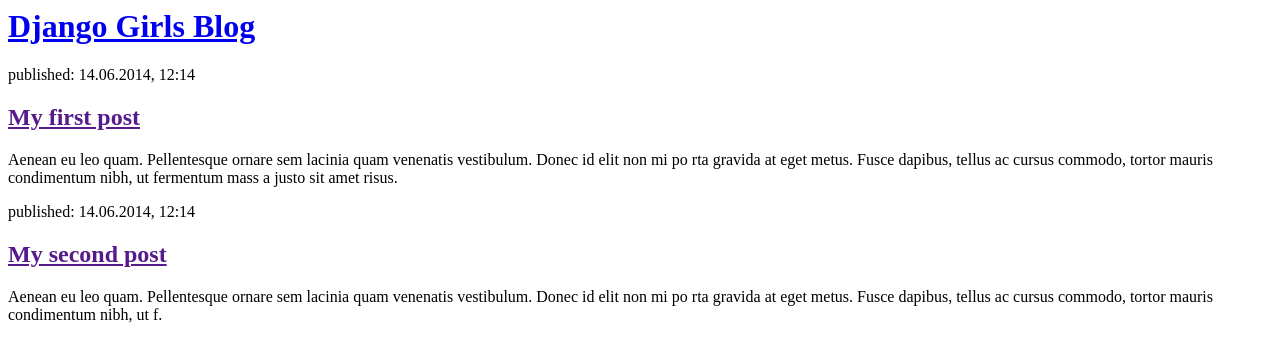
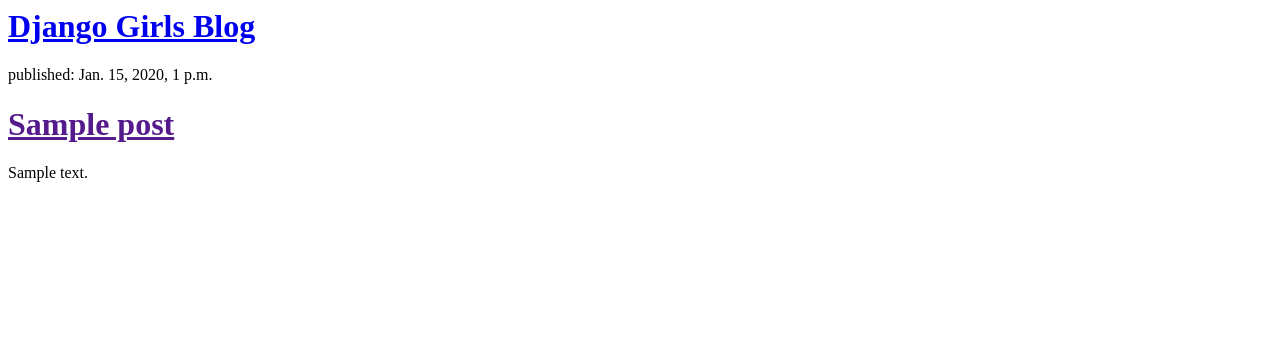
Before and after one commit to ivanser/blog, a Django app: template weblog/templates/weblog/post_list.html in a window 1280 px wide. Shown: the top 362 px of the page. Run offline with Django 3.2, Linux system fonts and the light colour scheme; the template is opened without the code that fills it: values that come from a table or form of the project are taken from there, others are empty; tables that the repository leaves empty hold one stand-in row (values such as "Sample post").

Commit message:
modified templates to display posts from database

```diff
--- a/weblog/templates/weblog/post_list.html
+++ b/weblog/templates/weblog/post_list.html
@@ -3,21 +3,17 @@
 <title>Django Girls blog</title>
 </head>
 <body>
+
 <div>
-<h1><a href="/">Django Girls Blog</a></h1>
+	<h1><a href="/">Django Girls Blog</a></h1>
 </div>
-<div>
-<p>published: 14.06.2014, 12:14</p>
-<h2><a href="">My first post</a></h2>
-<p>Aenean eu leo quam. Pellentesque ornare sem lacinia quam venenatis vestibulum. Donec id elit non mi po
-rta gravida at eget metus. Fusce dapibus, tellus ac cursus commodo, tortor mauris condimentum nibh, ut fermentum mass
-a justo sit amet risus.</p>
-</div>
-<div>
-<p>published: 14.06.2014, 12:14</p>
-<h2><a href="">My second post</a></h2>
-<p>Aenean eu leo quam. Pellentesque ornare sem lacinia quam venenatis vestibulum. Donec id elit non mi po
-rta gravida at eget metus. Fusce dapibus, tellus ac cursus commodo, tortor mauris condimentum nibh, ut f.</p>
-</div>
+{% for post in posts %}
+	<div>
+		<p>published: {{ post.published_date }}</p>
+		<h1><a href="">{{ post.title }}</a></h1>
+		<p>{{ post.text|linebreaksbr }}</p>
+	</div>
+{% endfor %}
+
 </body>
 </html>
--- a/weblog/views.py
+++ b/weblog/views.py
@@ -1,6 +1,9 @@
 from django.shortcuts import render
+from django.utils import timezone
+from .models import Post
 
 # Create your views here.
 
 def post_list(request):
-	return render(request, 'weblog/post_list.html')
+	posts = Post.objects.filter(published_date__lte=timezone.now()).order_by('published_date')
+	return render(request, 'weblog/post_list.html', {'posts':posts})
```
